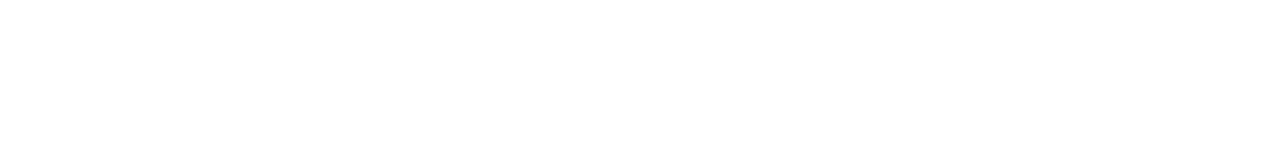
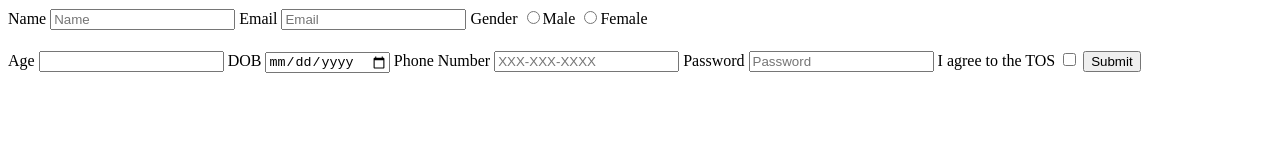
Before and after one commit to acciojob/signup-form-car-preeti2477, a website: page main.html in a window 1280 px wide. Drawn offline with Linux system fonts and the light colour scheme.

Commit message:
created a submission

```diff
--- a/main.html
+++ b/main.html
@@ -10,7 +10,34 @@
 	<!-- the entire body must be written by student -->
     <script type="text/javascript" src="./script.js">
 </script>
+<form>
+	<label>Name</label>
+	<input type= "Text" id="name" placeholder="Name" required Yes>
+	<label>Email</label>
+	<input type= "Email" id="email" placeholder="Email"  required Yes >
+	<label>Gender</label>
+	<input type="Radio" id="gender_m" >Male
+	<input type="Radio" id="gender_f" >Female
+	<option>
+		<input text="select"  id="cars" placeholder="Please choose an option">
+	</option>
+	<label>Age</label>
+	<input type="Number"  id ="age" required Yes >
+		<label>DOB</label>
+	<input type="Date"  id ="dob" required Yes >
+	<label>Phone Number</label>
+	<input type="Tel"  id ="tel"  placeholder="XXX-XXX-XXXX"required No >
+	<label>Password</label>
+	<input type="password"  id ="password"  placeholder="Password"required Yes >
+    <label>I agree to the TOS</label>
+	<input type="Checkbox"  id ="tos" required Yes >
+	<button type="submit">Submit</button>
 
+
+
+
+
+</form>
 </body>
 
 </html>
```
